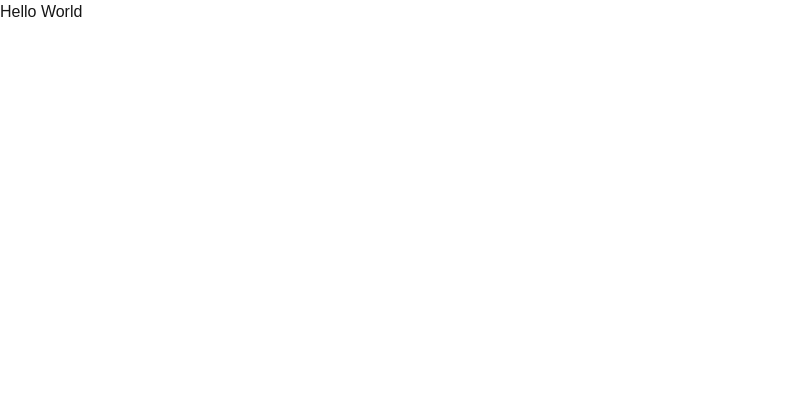
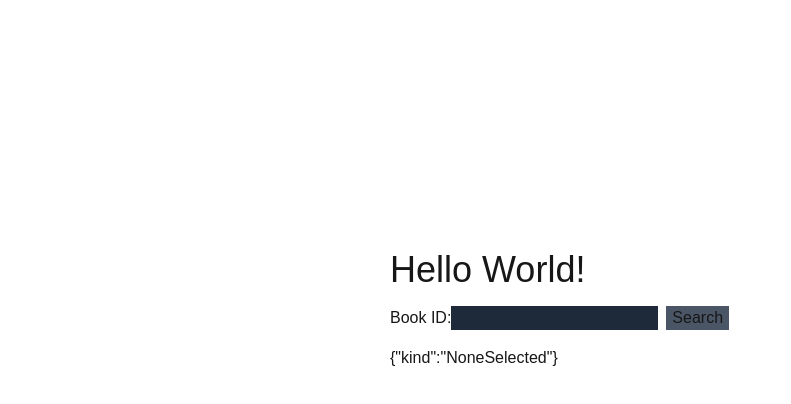
Before and after one commit to tz277/haven, a Next.js app: page / in a window 1280 px wide. Shown: the top 404 px of the page, without its empty margins (0-791 px from the left). Built offline with nearby package versions, Linux system fonts and the light colour scheme.

Commit message:
Basic fetch and render book

```diff
--- /dev/null
+++ b/app/models.ts
@@ -0,0 +1,3 @@
+export interface Book {
+    content: string;
+}
--- a/app/page.tsx
+++ b/app/page.tsx
@@ -1,3 +1,69 @@
+'use client';
+
+import { Book } from "./models";
+import { useState } from "react";
+import axios from "axios";
+import { ResponseData } from "@/pages/api/fetchbook/[bookId]";
+
+type SelectedBookState = {
+  kind: "NoneSelected";
+} | {
+  kind: "Loading";
+} | {
+  kind: "SelectedBookLoaded",
+  book: Book,
+} | {
+  kind: "Error",
+  message: string,
+};
+
 export default function Home() {
-  return <>Hello World</>;
+  const [selectedBookState, setSelectedBookState] = useState<SelectedBookState>({ kind: "NoneSelected" });
+  const [inputState, setInputState] = useState<string>("");
+
+  return (
+    <div className="w-[500px] mx-auto mt-[250px]">
+      <h1 className="text-4xl mb-4">Hello World!</h1>
+      <SearchBar inputState={inputState} setInputState={setInputState} onClick={() => handleClickSearch(inputState, setSelectedBookState)} />
+      <RenderBook selectedBookState={selectedBookState} />
+    </div>
+  );
 }
+
+function SearchBar({ inputState, setInputState, onClick }: { inputState: string, setInputState: SetState<string>, onClick: () => void; }) {
+  return (
+    <div className="mb-4">
+      <label>
+        Book ID:
+      </label>
+      <input className="bg-gray-800" value={inputState} onChange={(e) => setInputState(e.target.value)} />
+      <button className="ml-2 pl-1.5 pr-1.5 bg-gray-600" onClick={onClick}>Search</button>
+    </div>
+  );
+}
+
+function RenderBook({ selectedBookState }: { selectedBookState: SelectedBookState; }) {
+  if (selectedBookState.kind === "SelectedBookLoaded") {
+    return <div>Content: {selectedBookState.book.content}</div>;
+  }
+
+  return <div>{JSON.stringify(selectedBookState)}</div>;
+}
+
+type SetState<S> = (state: S) => void;
+
+function handleClickSearch(inputState: string, setSelectedBookState: SetState<SelectedBookState>) {
+  setSelectedBookState({ kind: "Loading" });
+
+  const url = `/api/fetchbook/${inputState}`;
+
+  axios.get<ResponseData>(url).then((response) => {
+    if (response.data.kind === "Success") {
+      setSelectedBookState({ kind: "SelectedBookLoaded", book: response.data.book });
+    } else {
+      setSelectedBookState({ kind: "Error", message: response.data.message });
+    }
+  }).catch((reason) => {
+    setSelectedBookState({ kind: "Error", message: JSON.stringify(reason) });
+  });
+}
--- /dev/null
+++ b/pages/api/fetchbook/[bookId].ts
@@ -0,0 +1,42 @@
+import type { NextApiRequest, NextApiResponse } from "next";
+import axios from "axios";
+import { Book } from "@/app/models";
+
+export type ResponseData = {
+    kind: "Success";
+    book: Book;
+} | {
+    kind: "Error";
+    message: string;
+};
+
+export default function handler(req: NextApiRequest, res: NextApiResponse<ResponseData>) {
+    const { bookId } = req.query;
+
+    if (typeof bookId !== "string") {
+        res.status(400).json({ kind: "Error", message: "Error: Invalid URL format." });
+        return;
+    }
+
+    const bookIdNum = Number(bookId);
+
+    if (Number.isNaN(bookIdNum)) {
+        res.status(400).json({ kind: "Error", message: "Error: URL query is not a number." });
+        return;
+    }
+
+    fetchBook(bookIdNum).then((book) => {
+        res.status(200).json({ kind: "Success", book });
+    }).catch((reason) => {
+        res.status(500).json({ kind: "Error", message: JSON.stringify(reason) });
+    });
+}
+
+async function fetchBook(bookId: number): Promise<Book> {
+    const url = `https://www.gutenberg.org/files/${bookId}/${bookId}-0.txt`;
+    const response = await axios.get<string>(url);
+
+    return {
+        content: response.data.substring(0, 200)
+    };
+}
```
